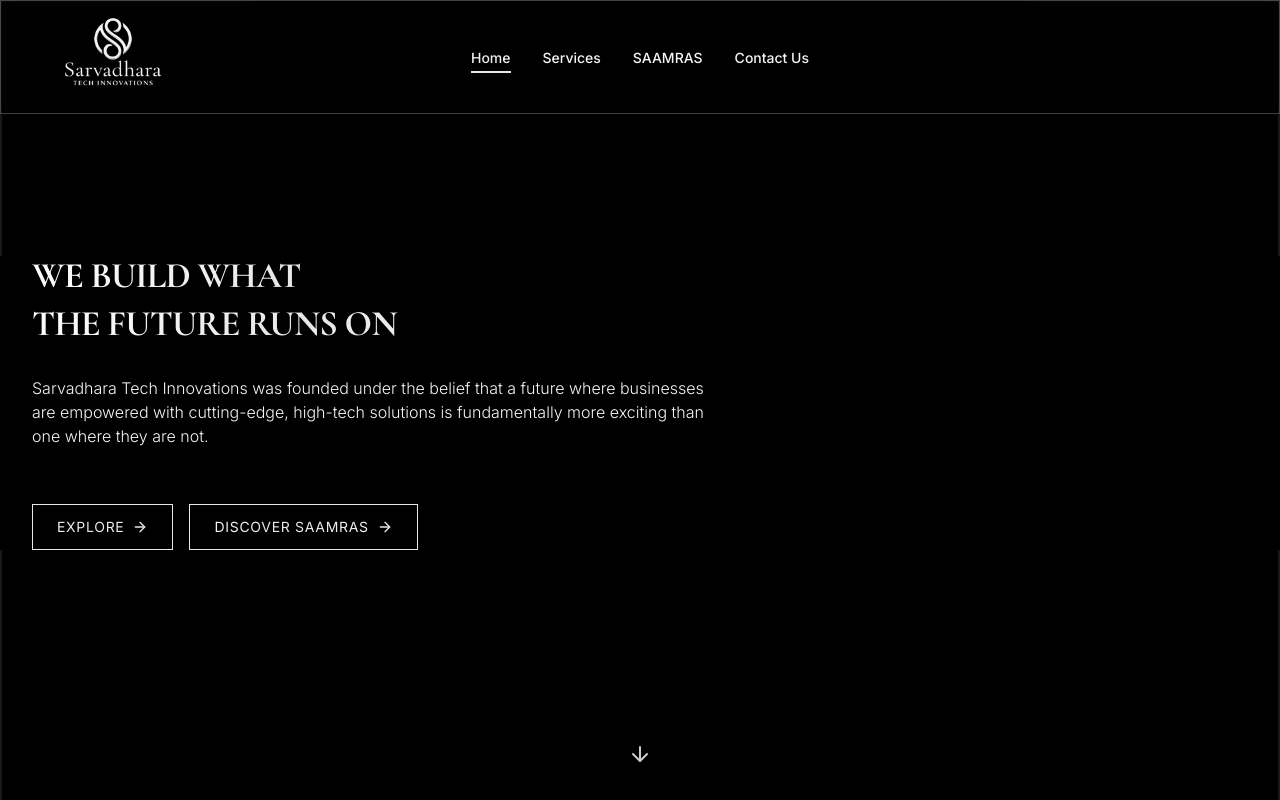
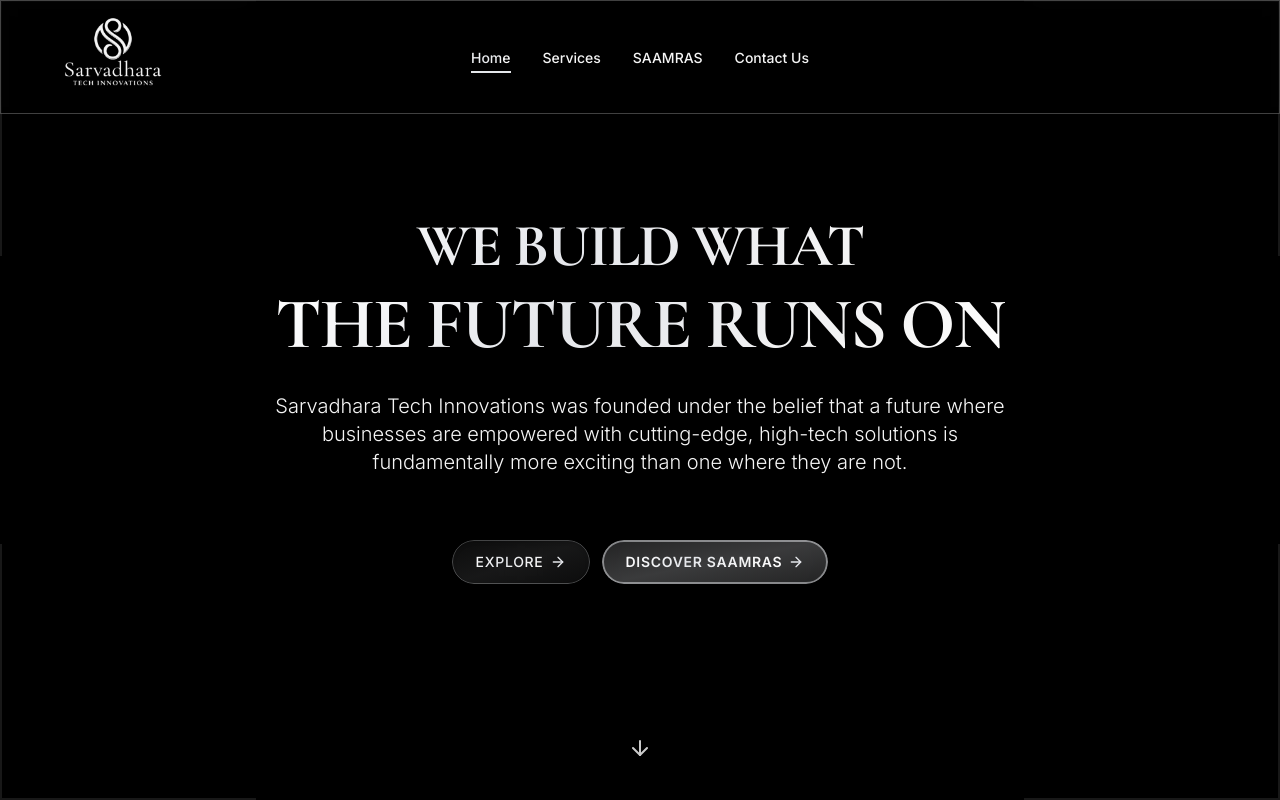
Before and after one commit to Hanish9063986415/Sarvadhara_Website, a Next.js app: page / in a window 1280 px wide. Shown: the top 800 px of the page. Built offline with nearby package versions, Linux system fonts and the light colour scheme; a web font is replaced by a local one.

Commit message:
hero section and button fixes

```diff
--- a/app/page.tsx
+++ b/app/page.tsx
@@ -10,36 +10,36 @@
   return (
     <main className="min-h-screen bg-luxury-black">
       {/* Hero Section */}
-      <section className="relative min-h-screen flex items-center overflow-hidden">
+      <section className="relative min-h-screen flex items-center justify-center overflow-hidden">
         <div className="absolute inset-0 bg-gradient-to-b from-luxury-black via-luxury-black to-luxury-black" />
 
         {/* Elegant Corner Accents */}
-        <div className="absolute top-0 left-0 w-64 h-64 border-t-2 border-l-2 border-platinum-metallic/10" />
-        <div className="absolute top-0 right-0 w-64 h-64 border-t-2 border-r-2 border-platinum-metallic/10" />
-        <div className="absolute bottom-0 left-0 w-64 h-64 border-b-2 border-l-2 border-platinum-metallic/10" />
-        <div className="absolute bottom-0 right-0 w-64 h-64 border-b-2 border-r-2 border-platinum-metallic/10" />
+        <div className="absolute top-0 left-0 w-32 h-32 md:w-48 md:h-48 lg:w-64 lg:h-64 border-t-2 border-l-2 border-platinum-metallic/10" />
+        <div className="absolute top-0 right-0 w-32 h-32 md:w-48 md:h-48 lg:w-64 lg:h-64 border-t-2 border-r-2 border-platinum-metallic/10" />
+        <div className="absolute bottom-0 left-0 w-32 h-32 md:w-48 md:h-48 lg:w-64 lg:h-64 border-b-2 border-l-2 border-platinum-metallic/10" />
+        <div className="absolute bottom-0 right-0 w-32 h-32 md:w-48 md:h-48 lg:w-64 lg:h-64 border-b-2 border-r-2 border-platinum-metallic/10" />
 
         {/* Content Layout */}
-        <div className="relative z-20 w-full max-w-7xl mx-auto px-6 lg:px-8">
-          <div className="flex items-end justify-start min-h-screen pt-40 md:pt-52 lg:pt-64 pb-32 md:pb-40">
+        <div className="relative z-20 w-full max-w-7xl mx-auto px-4 sm:px-6 md:px-8">
+          <div className="flex items-center justify-center min-h-screen py-20 md:py-32">
 
             {/* Content */}
             <motion.div
               initial={{ opacity: 0, y: 30 }}
               animate={{ opacity: 1, y: 0 }}
               transition={{ duration: 0.8, delay: 0.2 }}
-              className="flex flex-col justify-end space-y-8 text-left max-w-5xl mb-16 md:mb-24"
+              className="flex flex-col items-center text-center max-w-5xl space-y-6 md:space-y-8"
             >
               <motion.div
                 initial={{ opacity: 0, scale: 0.95 }}
                 animate={{ opacity: 1, scale: 1 }}
                 transition={{ duration: 1.2, delay: 0.4, ease: [0.22, 1, 0.36, 1] }}
-                className="space-y-2"
+                className="space-y-2 md:space-y-3"
               >
-                <h1 className="text-2xl md:text-3xl lg:text-3xl xl:text-4xl 2xl:text-4xl font-display font-bold text-platinum-metallic uppercase leading-[0.95] tracking-tight">
+                <h1 className="text-2xl sm:text-3xl md:text-4xl lg:text-5xl xl:text-6xl font-display font-bold text-platinum-metallic uppercase leading-[0.95] tracking-tight">
                   WE BUILD WHAT
                 </h1>
-                <h1 className="text-3xl md:text-3xl lg:text-4xl xl:text-4xl 2xl:text-5xl font-display font-bold text-platinum-metallic uppercase leading-[0.95] tracking-tight">
+                <h1 className="text-3xl sm:text-4xl md:text-5xl lg:text-6xl xl:text-7xl 2xl:text-8xl font-display font-bold text-platinum-metallic uppercase leading-[0.95] tracking-tight">
                   THE FUTURE RUNS ON
                 </h1>
               </motion.div>
@@ -48,7 +48,7 @@
                 initial={{ opacity: 0 }}
                 animate={{ opacity: 1 }}
                 transition={{ duration: 1, delay: 0.6 }}
-                className="text-sm md:text-base lg:text-base text-platinum-200 font-light tracking-normal leading-relaxed max-w-2xl mt-8"
+                className="text-sm sm:text-base md:text-lg lg:text-xl text-platinum-200 font-light tracking-normal leading-relaxed max-w-2xl md:max-w-3xl px-4 md:px-0"
               >
                 Sarvadhara Tech Innovations was founded under the belief that a future where businesses are empowered with cutting-edge, high-tech solutions is fundamentally more exciting than one where they are not.
               </motion.p>
@@ -57,22 +57,75 @@
                 initial={{ opacity: 0, y: 20 }}
                 animate={{ opacity: 1, y: 0 }}
                 transition={{ duration: 0.8, delay: 0.8 }}
-                className="flex flex-col sm:flex-row gap-4 justify-start items-center pt-6"
+                className="flex flex-col sm:flex-row gap-2.5 sm:gap-3 justify-center items-stretch sm:items-center pt-6 md:pt-8 w-full sm:w-auto px-4 sm:px-0"
+              >
+                <motion.div
+                  whileHover={{ scale: 1.05, y: -2 }}
+                  whileTap={{ scale: 0.98 }}
+                  transition={{ type: "spring", stiffness: 400, damping: 17 }}
                 >
                   <Link
                     href="/services"
-                  className="group inline-flex items-center justify-center px-6 py-3 border border-platinum-metallic text-platinum-metallic font-normal text-sm uppercase tracking-wider hover:bg-platinum-metallic hover:text-luxury-black transition-all duration-300"
+                    className="group relative inline-flex items-center justify-center px-4 sm:px-5 md:px-6 py-2 sm:py-2.5 md:py-3 w-full sm:w-auto min-w-[120px] sm:min-w-[130px] rounded-full overflow-hidden backdrop-blur-md"
                   >
+                    {/* Elegant gradient background */}
+                    <span className="absolute inset-0 bg-gradient-to-br from-platinum-metallic/5 via-platinum-metallic/10 to-platinum-metallic/5 rounded-full group-hover:from-platinum-metallic/15 group-hover:via-platinum-metallic/20 group-hover:to-platinum-metallic/15 transition-all duration-500" />
+
+                    {/* Subtle border with rounded corners */}
+                    <span className="absolute inset-0 rounded-full border border-platinum-metallic/30 group-hover:border-platinum-metallic/70 transition-all duration-300" />
+
+                    {/* Outer glow effect */}
+                    <span className="absolute inset-0 rounded-full border border-platinum-metallic/10 group-hover:border-platinum-metallic/30 blur-xl transition-all duration-300 -z-10" />
+
+                    {/* Inner shadow for depth */}
+                    <span className="absolute inset-0 rounded-full shadow-inner shadow-black/20 group-hover:shadow-black/30 transition-all duration-300" />
+
+                    {/* Text with elegant styling */}
+                    <span className="relative z-10 text-platinum-metallic font-medium text-xs sm:text-xs md:text-sm uppercase tracking-wider group-hover:tracking-widest transition-all duration-300">
                       EXPLORE
-                  <ArrowRight className="ml-2 w-4 h-4 group-hover:translate-x-1 transition-transform" />
+                    </span>
+
+                    {/* Arrow icon with smooth animation */}
+                    <ArrowRight className="relative z-10 ml-1.5 w-3 h-3 sm:w-3.5 sm:h-3.5 md:w-4 md:h-4 text-platinum-metallic group-hover:translate-x-1.5 transition-transform duration-300" />
+
+                    {/* Elegant shine sweep */}
+                    <span className="absolute inset-0 rounded-full -translate-x-full group-hover:translate-x-full transition-transform duration-1000 ease-in-out bg-gradient-to-r from-transparent via-white/10 to-transparent" />
                   </Link>
+                </motion.div>
+
+                <motion.div
+                  whileHover={{ scale: 1.05, y: -2 }}
+                  whileTap={{ scale: 0.98 }}
+                  transition={{ type: "spring", stiffness: 400, damping: 17 }}
+                >
                   <Link
                     href="/product"
-                  className="group inline-flex items-center justify-center px-6 py-3 border border-platinum-metallic text-platinum-metallic font-normal text-sm uppercase tracking-wider hover:bg-platinum-metallic hover:text-luxury-black transition-all duration-300"
+                    className="group relative inline-flex items-center justify-center px-4 sm:px-5 md:px-6 py-2 sm:py-2.5 md:py-3 w-full sm:w-auto min-w-[150px] sm:min-w-[160px] rounded-full overflow-hidden backdrop-blur-md"
                   >
+                    {/* Rich gradient background for primary button */}
+                    <span className="absolute inset-0 bg-gradient-to-br from-platinum-metallic/15 via-platinum-metallic/25 to-platinum-metallic/15 rounded-full group-hover:from-platinum-metallic/25 group-hover:via-platinum-metallic/35 group-hover:to-platinum-metallic/25 transition-all duration-500" />
+
+                    {/* Prominent border with glow */}
+                    <span className="absolute inset-0 rounded-full border-2 border-platinum-metallic/50 group-hover:border-platinum-metallic shadow-[0_0_25px_rgba(255,255,255,0.15)] group-hover:shadow-[0_0_40px_rgba(255,255,255,0.25)] transition-all duration-300" />
+
+                    {/* Enhanced outer glow */}
+                    <span className="absolute inset-0 rounded-full border border-platinum-metallic/20 group-hover:border-platinum-metallic/40 blur-2xl transition-all duration-300 -z-10" />
+
+                    {/* Inner highlight for premium feel */}
+                    <span className="absolute inset-0 rounded-full bg-gradient-to-t from-transparent via-white/5 to-white/10 opacity-0 group-hover:opacity-100 transition-opacity duration-500" />
+
+                    {/* Text with premium styling */}
+                    <span className="relative z-10 text-platinum-metallic font-semibold text-xs sm:text-xs md:text-sm uppercase tracking-wider group-hover:tracking-widest transition-all duration-300">
                       DISCOVER SAAMRAS
-                  <ArrowRight className="ml-2 w-4 h-4 group-hover:translate-x-1 transition-transform" />
+                    </span>
+
+                    {/* Arrow icon with enhanced animation */}
+                    <ArrowRight className="relative z-10 ml-1.5 w-3 h-3 sm:w-3.5 sm:h-3.5 md:w-4 md:h-4 text-platinum-metallic group-hover:translate-x-1.5 transition-transform duration-300" />
+
+                    {/* Premium shine sweep */}
+                    <span className="absolute inset-0 rounded-full -translate-x-full group-hover:translate-x-full transition-transform duration-1000 ease-in-out bg-gradient-to-r from-transparent via-white/20 to-transparent" />
                   </Link>
+                </motion.div>
               </motion.div>
             </motion.div>
 
--- a/next.config.js
+++ b/next.config.js
@@ -4,6 +4,18 @@
   images: {
     domains: [],
   },
+  // Improve file watching and hot reloading on Windows
+  webpack: (config, { dev, isServer }) => {
+    if (dev && !isServer) {
+      // Enable polling for file watching (better for Windows)
+      config.watchOptions = {
+        poll: 1000, // Check for changes every second
+        aggregateTimeout: 300, // Delay before rebuilding once the first file changed
+        ignored: /node_modules/, // Ignore node_modules
+      }
+    }
+    return config
+  },
 }
 
 module.exports = nextConfig
--- a/package.json
+++ b/package.json
@@ -3,7 +3,7 @@
   "version": "1.0.0",
   "private": true,
   "scripts": {
-    "dev": "next dev",
+    "dev": "node scripts/get-ip.js && next dev -H 0.0.0.0",
     "build": "next build",
     "start": "next start",
     "lint": "next lint"
```
Also changed, not shown: scripts/get-ip.js (added, +19 -0 lines). Lines whose indentation alone changed are shown as unchanged.
